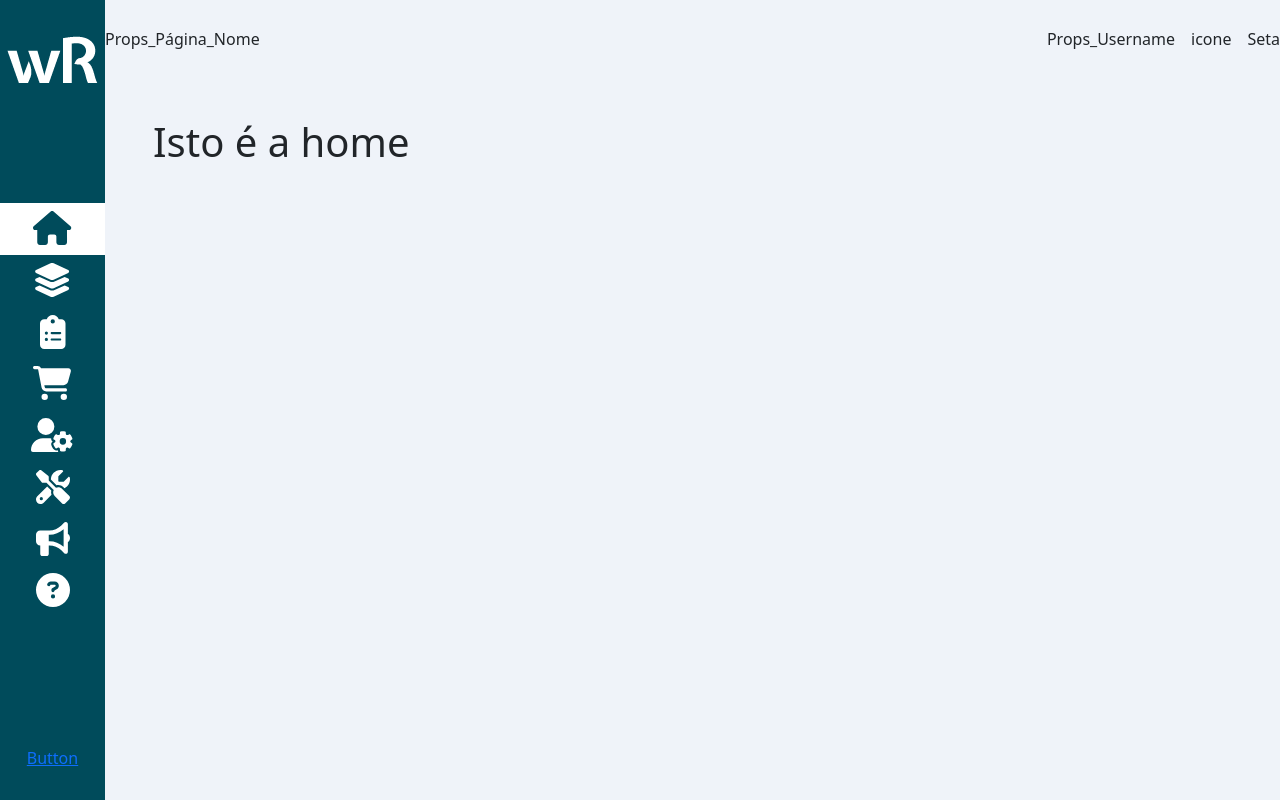
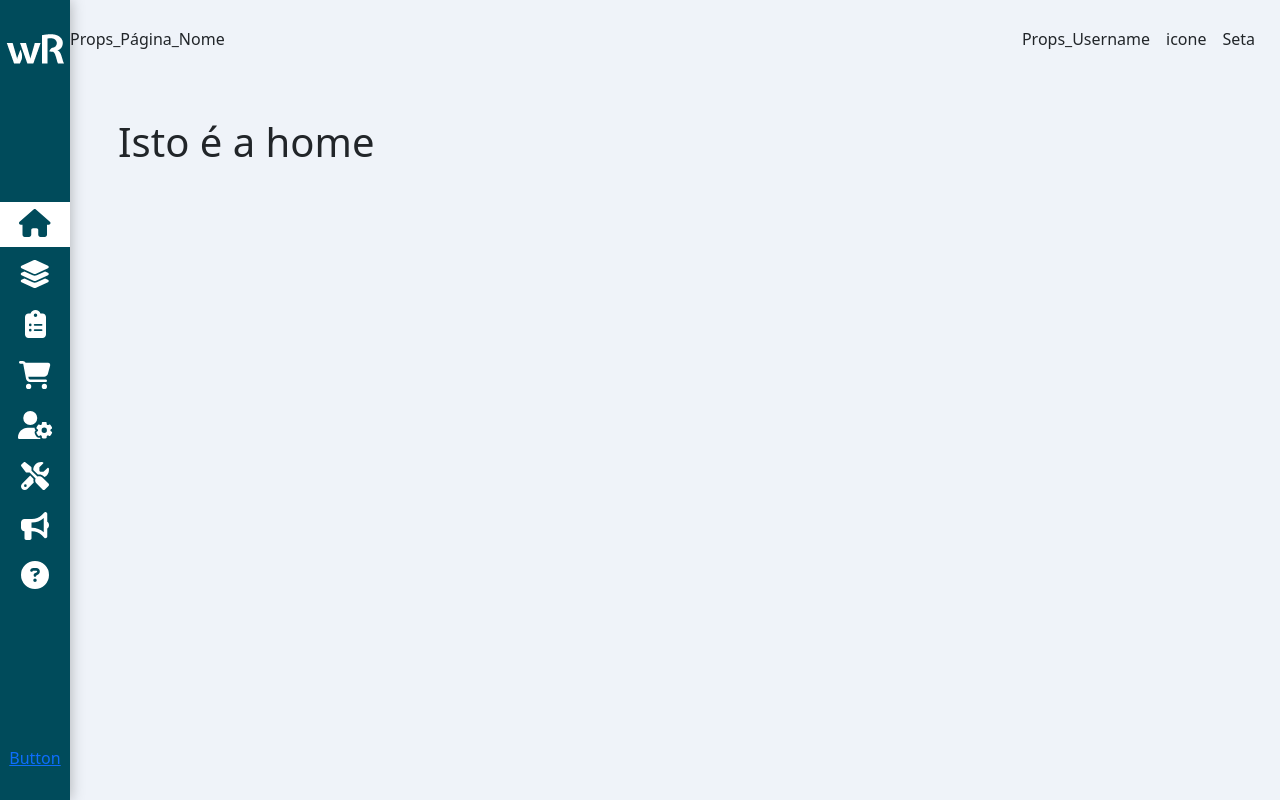
Before and after one commit to UPSxACE/quarrymanager-reactfrontend, a React (Create React App) app: page /dashboard/home in a window 1280 px wide. Built offline with nearby package versions, Linux system fonts and the light colour scheme.

Commit message:
feature/Dashboard_SidebarStyle close #17
done

```diff
--- a/src/dashboard/components/sidebar.js
+++ b/src/dashboard/components/sidebar.js
@@ -1,7 +1,7 @@
 import { Container, Row, Col } from "react-bootstrap";
 import React, { useState } from "react";
 import styled from "styled-components";
-import logo90pxWhite from "../../images/dashboard/wR90pxWhite.png";
+import logo38pxWhite from "../../images/dashboard/wR38pxWhite.png";
 import { FontAwesomeIcon } from "@fortawesome/react-fontawesome";
 import {
   faHouse,
@@ -20,41 +20,41 @@ function DashboardSidebar() {
     <StyledSideBar>
       <DashboardLogo className="d-flex justify-content-center">
         <a href="/dashboard/home">
-          <img src={logo90pxWhite} />
+          <img src={logo38pxWhite} />
         </a>
       </DashboardLogo>
       <NavigationItems className="d-flex flex-grow-1 flex-column justify-content-center">
-        <IconSidebarList className="text-center pt-2 pb-2 active">
+        <IconSidebarList className="text-center active">
           <a href="/dashboard/home">
             <SidebarIcon icon={faHouse} className="active" />
           </a>
         </IconSidebarList>
-        <IconSidebarList className="text-center pt-2 pb-2">
+        <IconSidebarList className="text-center">
           <a href="#">
             <SidebarIcon icon={faLayerGroup} />
           </a>
         </IconSidebarList>
-        <IconSidebarList className="text-center pt-2 pb-2">
+        <IconSidebarList className="text-center">
           <a href="#">
             <SidebarIcon icon={faClipboardList} />
           </a>
         </IconSidebarList>
-        <IconSidebarList className="text-center pt-2 pb-2">
+        <IconSidebarList className="text-center">
           <a href="#">
             <SidebarIcon icon={faCartShopping} />
           </a>
         </IconSidebarList>
-        <IconSidebarList className="text-center pt-2 pb-2">
+        <IconSidebarList className="text-center">
           <a href="#">
             <SidebarIcon icon={faUserGear} />
           </a>
         </IconSidebarList>
-        <IconSidebarList className="text-center pt-2 pb-2">
+        <IconSidebarList className="text-center">
           <a href="#">
             <SidebarIcon icon={faScrewdriverWrench} />
           </a>
         </IconSidebarList>
-        <IconSidebarList className="text-center pt-2 pb-2">
+        <IconSidebarList className="text-center">
           <a href="#">
             <SidebarIcon icon={faBullhorn} />
           </a>
@@ -76,13 +76,14 @@ const StyledSideBar = styled.nav`
   display: flex;
   flex-direction: column;
   height: 100vh;
-  width: 105px;
+  width: 70px;
   background-color: #004b5b;
+  filter: drop-shadow(1px 0px 7px rgba(0, 0, 0, 0.25));
 `;
 
 const DashboardLogo = styled.div`
   padding-top: 30px;
-  height: calc(60px + 30px);
+  height: calc(38px + 30px);
 `;
 
 const ThemeColorButton = styled.div`
@@ -95,7 +96,7 @@ const NavigationItems = styled.ul`
 
 const SidebarIcon = styled(FontAwesomeIcon)`
   color: #fff;
-  font-size: 34px;
+  font-size: 28px;
 
   &.active {
     color: #004b5b;
@@ -105,8 +106,18 @@ const SidebarIcon = styled(FontAwesomeIcon)`
 const IconSidebarList = styled.li`
   /*  background-color: ${(props) => (props.green ? "#004b5b" : "white")};  */
 
+  padding-top: 10px;
+  padding-bottom: 10px;
+
+  &:not(:last-child) {
+  }
+
   &.active {
     background-color: white;
     color: #004b5b;
+    padding-top: 7px;
+    padding-bottom: 7px;
+    margin-top: 3px;
+    margin-bottom: 3px;
   }
 `;
```
Also changed, not shown: src/images/dashboard/wR38pxWhite.png (added).
